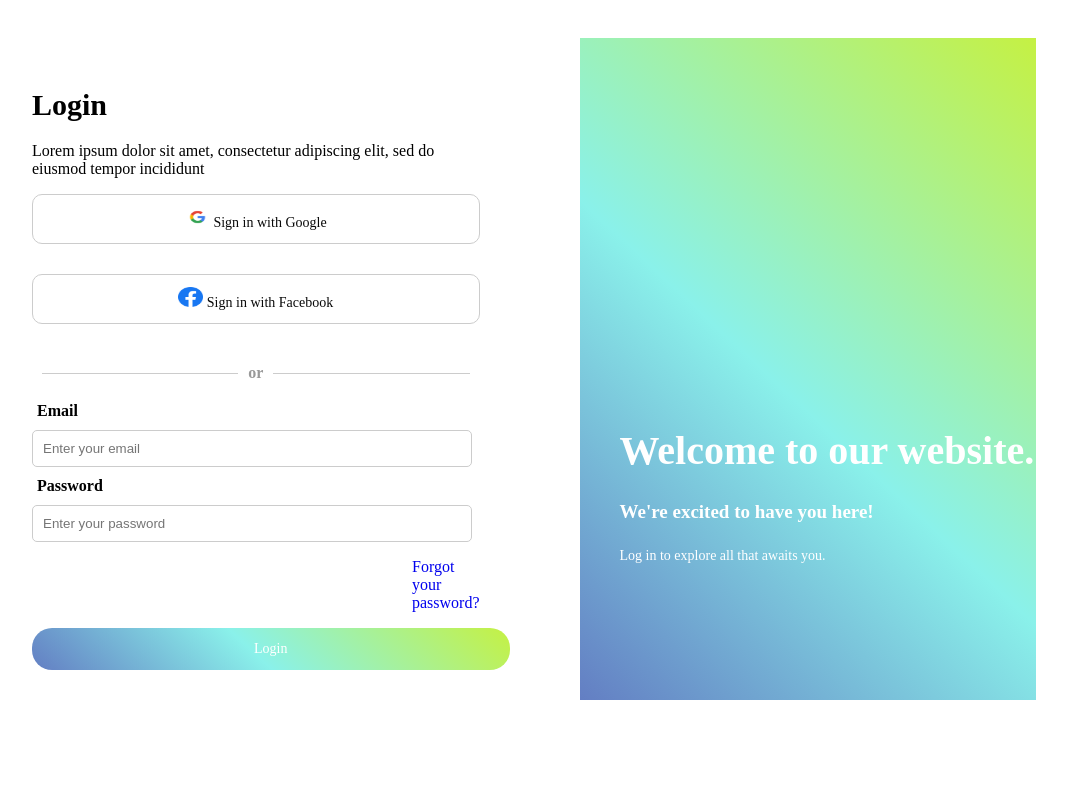
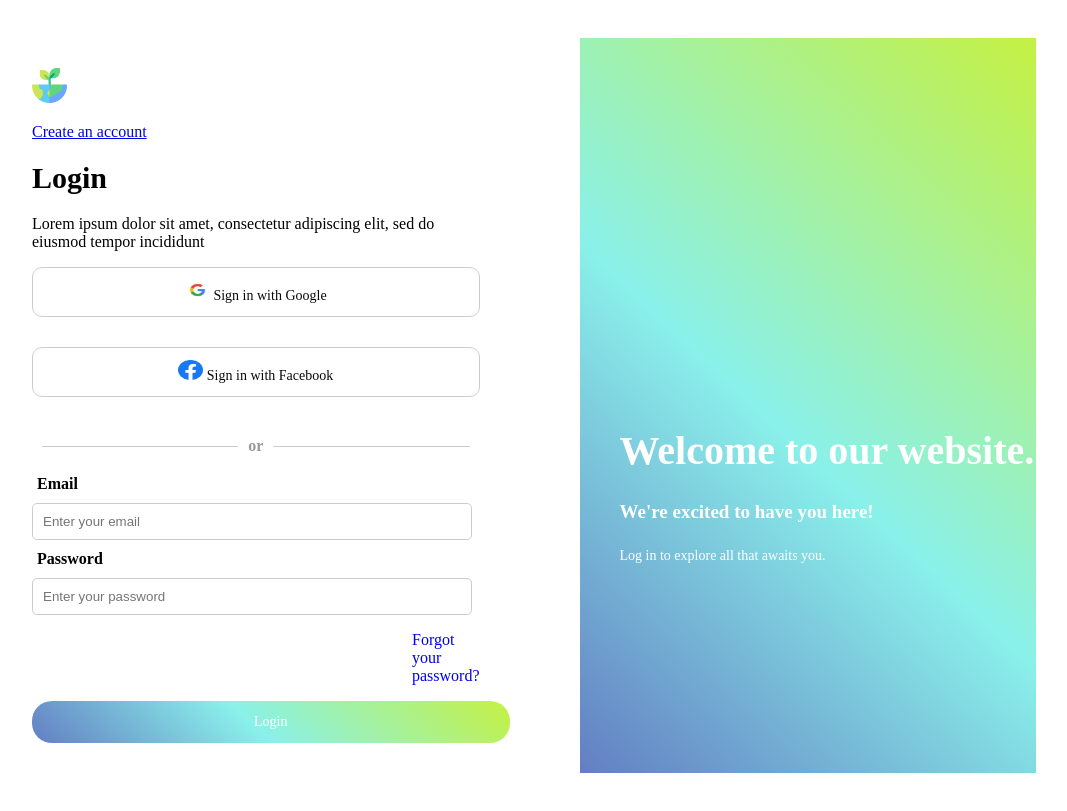
Before and after one commit to chadepowell/login-form, a plain HTML site: page index.html in a window 1280 px wide. Shown: the whole page, without its empty margins (126-1193 px from the left). Drawn offline with Linux system fonts and the light colour scheme.

Commit message:
add logo

```diff
--- a/index.html
+++ b/index.html
@@ -9,17 +9,22 @@
 <body>
     <div class="container">
         <div class="left-column">
+            <div class="logo">
+                <img src="image/plant.png">
+                <p><a href="#">Create an account</a></p>
+            </div>
+
             <h1>Login</h1>
 
             <p>Lorem ipsum dolor sit amet, consectetur adipiscing elit, sed do eiusmod tempor incididunt </p>
 
             <div class="social-sign-in">
                 <button>
-                <img src="/image/googleicon.png" alt="Google Icon" style="width: 25px; height: 20px;"> Sign in with Google
+                <img src="image/googleicon.png" alt="Google Icon" style="width: 25px; height: 20px;"> Sign in with Google
                 </button>
 
                 <button>
-                <img src="/image/facebookicon.png" alt="Facebook Icon" style="width: 25px; height: 20px;"> Sign in with Facebook
+                <img src="image/facebookicon.png" alt="Facebook Icon" style="width: 25px; height: 20px;"> Sign in with Facebook
                 </button>
             </div>
 
--- a/style.css
+++ b/style.css
@@ -8,6 +8,17 @@
     margin-right: 60px;
     column-gap: 60px;
 }
+
+.left-column .logo img {
+    width: 35px;
+}
+
+.left-column .logo p a {
+    display: grid;
+    grid-template-columns: 1fr 1fr;
+    width: 100%;
+}
+
 
 .left-column {
     flex: 1;
```
Also changed, not shown: image/plant.png (added).
